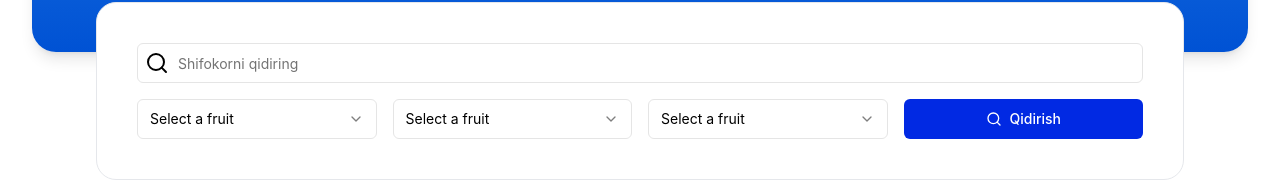
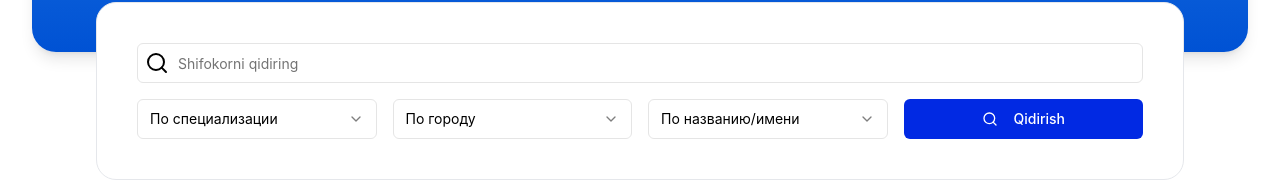
Before and after one commit to tarpeeton/my-public, a Next.js app: page /en in a window 1280 px wide. Shown: the part 637-817 px from the top of the page. Built offline with nearby package versions, Linux system fonts and the light colour scheme.

Commit message:
edited Filter component

```diff
--- a/src/components/Filter/Filter.tsx
+++ b/src/components/Filter/Filter.tsx
@@ -21,54 +21,61 @@ const Filter = () => {
         <form className="flex flex-col space-y-4">
           <div className="relative w-full">
             <Input
-              className="pl-10 outline-none "
+              className="pl-10 outline-none"
               type="search"
               placeholder={t("filter_search")}
             />
             <Search className="absolute top-2 left-2" />
           </div>
-          <div className="mt-2 grid grid-cols-1 md:grid-cols-2 xl:grid-cols-4 gap-y-2 md:gap-x-4 ">
+          <div className="mt-2 grid grid-cols-1 md:grid-cols-2 xl:grid-cols-4 gap-y-2 md:gap-x-4">
+            {/* По специализации */}
             <Select>
               <SelectTrigger className="w-full">
-                <SelectValue placeholder="Select a fruit" />
+                <SelectValue placeholder="По специализации" />
               </SelectTrigger>
               <SelectContent>
                 <SelectGroup>
-                  <SelectLabel>Fruits</SelectLabel>
-                  <SelectItem value="apple">Apple</SelectItem>
-                  <SelectItem value="banana">Banana</SelectItem>
-                  <SelectItem value="blueberry">Blueberry</SelectItem>
+                  <SelectLabel>Специализация</SelectLabel>
+                  <SelectItem value="cardiologist">Кардиолог</SelectItem>
+                  <SelectItem value="neurologist">Невролог</SelectItem>
+                  <SelectItem value="therapist">Терапевт</SelectItem>
                 </SelectGroup>
               </SelectContent>
             </Select>
+
+            {/* По городу */}
             <Select>
               <SelectTrigger className="w-full">
-                <SelectValue placeholder="Select a fruit" />
+                <SelectValue placeholder="По городу" />
               </SelectTrigger>
               <SelectContent>
                 <SelectGroup>
-                  <SelectLabel>Fruits</SelectLabel>
-                  <SelectItem value="apple">Apple</SelectItem>
-                  <SelectItem value="banana">Banana</SelectItem>
-                  <SelectItem value="blueberry">Blueberry</SelectItem>
+                  <SelectLabel>Город</SelectLabel>
+                  <SelectItem value="tashkent">Ташкент</SelectItem>
+                  <SelectItem value="samarkand">Самарканд</SelectItem>
+                  <SelectItem value="bukhara">Бухара</SelectItem>
                 </SelectGroup>
               </SelectContent>
             </Select>
+
+            {/* По названию/имени */}
             <Select>
               <SelectTrigger className="w-full">
-                <SelectValue placeholder="Select a fruit" />
+                <SelectValue placeholder="По названию/имени" />
               </SelectTrigger>
               <SelectContent>
                 <SelectGroup>
-                  <SelectLabel>Fruits</SelectLabel>
-                  <SelectItem value="apple">Apple</SelectItem>
-                  <SelectItem value="banana">Banana</SelectItem>
-                  <SelectItem value="blueberry">Blueberry</SelectItem>
+                  <SelectLabel>Название/Имя</SelectLabel>
+                  <SelectItem value="clinic1">Клиника №1</SelectItem>
+                  <SelectItem value="doctor-akhmedov">Доктор Ахмедов</SelectItem>
+                  <SelectItem value="med-center">Медицинский центр "Здоровье"</SelectItem>
                 </SelectGroup>
               </SelectContent>
             </Select>
-            <Button className="bg-[#0129E3] text-white hover:bg-[#0129E3] ">
-              <Search /> {t("search")}
+
+            {/* Кнопка поиска */}
+            <Button className="bg-[#0129E3] text-white hover:bg-[#0129E3] flex items-center">
+              <Search className="mr-2" /> {t("search")}
             </Button>
           </div>
         </form>
```
